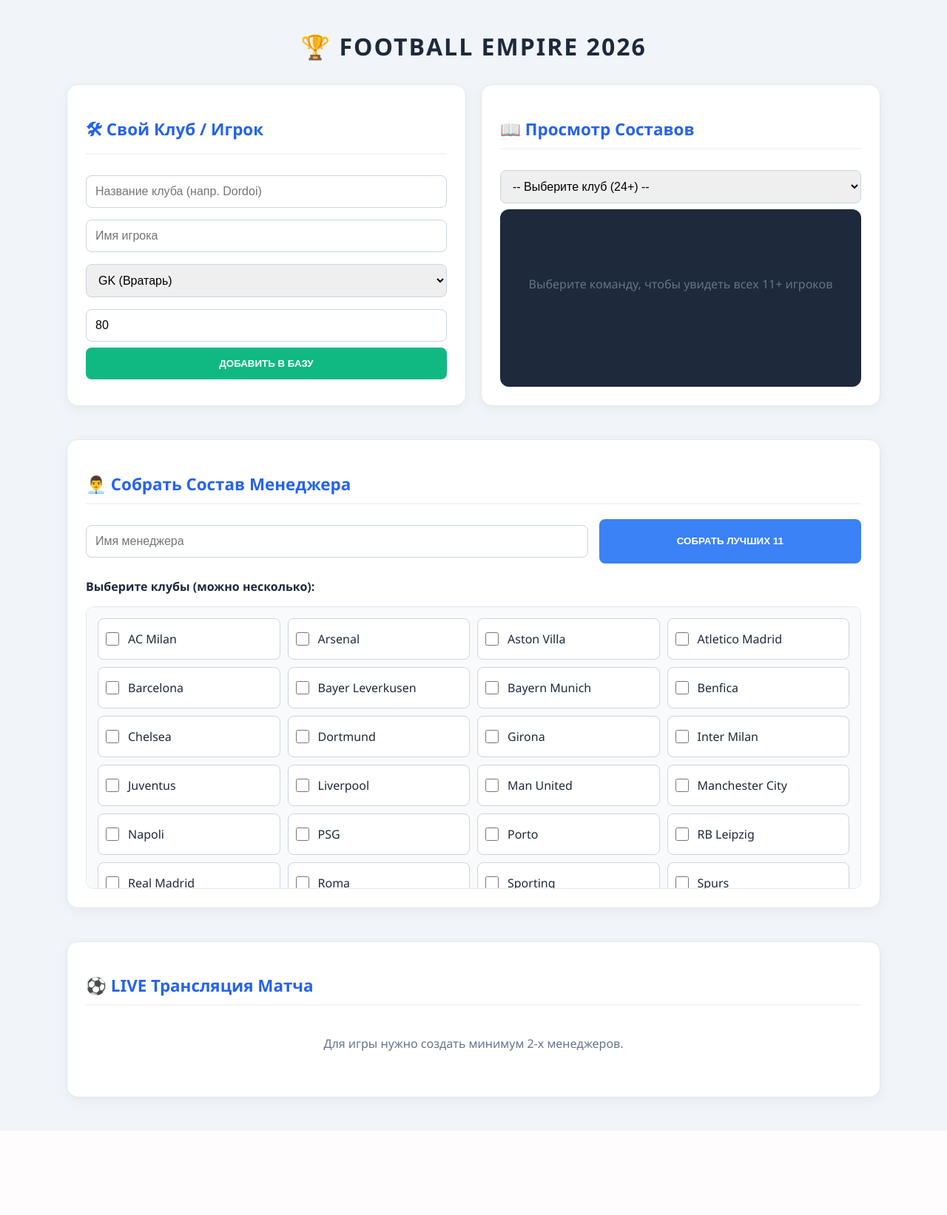
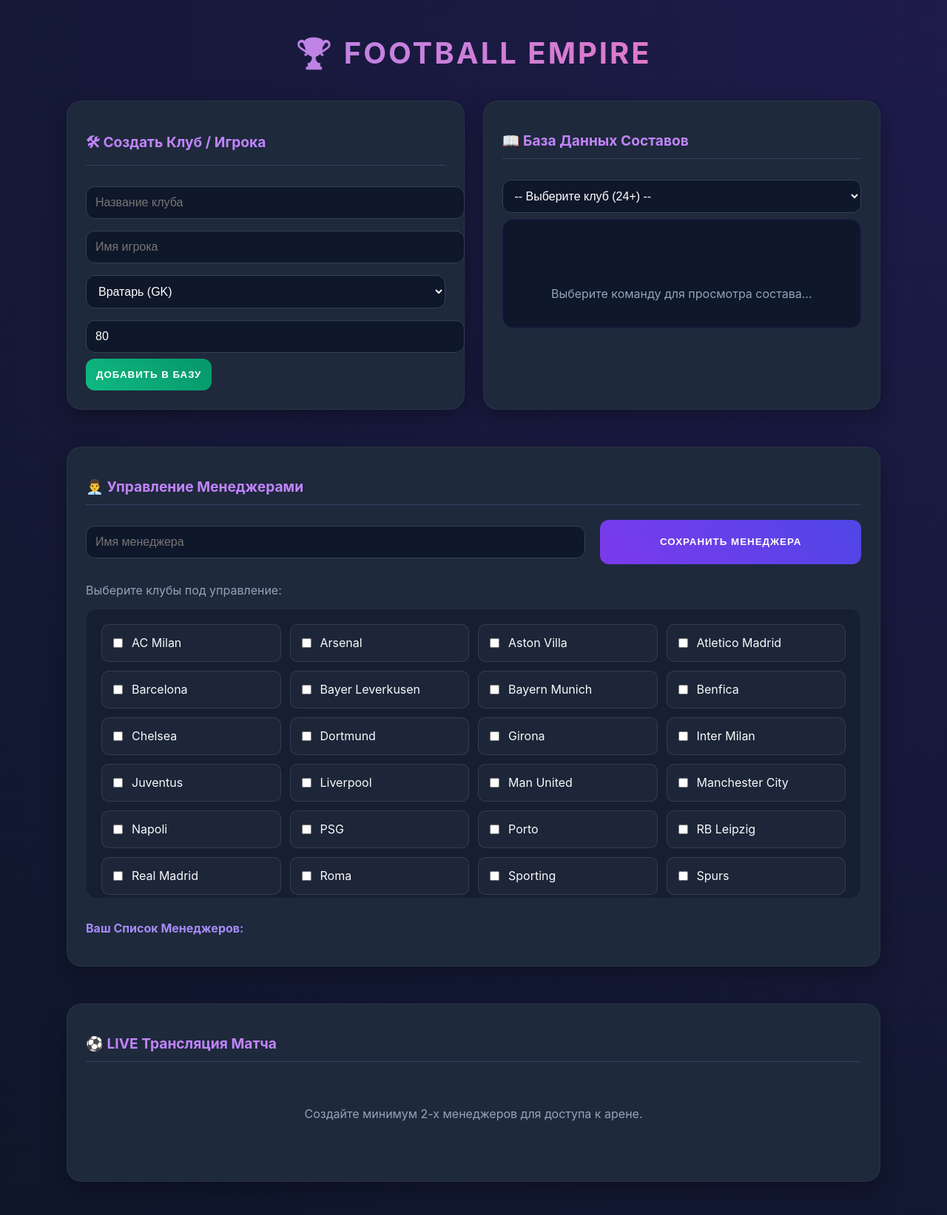
Before and after one commit to skaywwr/fsm, a Flask app: page / in a window 1280 px wide. Shown: the whole page at 74% size. Before the commit the page ends 1529 px from the top, so only its background shows below. Run offline with Flask 3, Linux system fonts and the light colour scheme.

Commit message:
Update index.html

```diff
--- a/templates/index.html
+++ b/templates/index.html
@@ -3,64 +3,178 @@
 <head>
     <meta charset="UTF-8">
     <meta name="viewport" content="width=device-width, initial-scale=1.0">
-    <title>Football Empire 2026</title>
+    <title>Football Empire | Purple Edition</title>
     <style>
-        body { font-family: 'Segoe UI', sans-serif; background: #f1f5f9; margin: 0; padding: 20px; color: #1e293b; }
+        :root {
+            --bg-dark: #0f172a;
+            --card-bg: #1e293b;
+            --accent-purple: #7c3aed;
+            --accent-pink: #db2777;
+            --text-main: #f8fafc;
+            --text-dim: #94a3b8;
+            --neon-glow: 0 0 15px rgba(124, 58, 237, 0.5);
+        }
+
+        body {
+            font-family: 'Inter', 'Segoe UI', sans-serif;
+            background-color: var(--bg-dark);
+            background-image: radial-gradient(circle at top right, #1e1b4b, var(--bg-dark));
+            margin: 0;
+            padding: 20px;
+            color: var(--text-main);
+            min-height: 100vh;
+        }
+
         .container { max-width: 1100px; margin: 0 auto; }
-        h1 { text-align: center; color: #1e293b; margin-bottom: 30px; text-transform: uppercase; letter-spacing: 2px; }
 
-        .card { background: white; padding: 25px; border-radius: 15px; box-shadow: 0 4px 15px rgba(0,0,0,0.05); margin-bottom: 25px; border: 1px solid #e2e8f0; }
-        h2 { color: #2563eb; border-bottom: 2px solid #f1f5f9; padding-bottom: 10px; margin-bottom: 20px; font-size: 1.4rem; }
+        h1 {
+            text-align: center;
+            font-size: 2.5rem;
+            background: linear-gradient(to right, #a78bfa, #f472b6);
+            -webkit-background-clip: text;
+            -webkit-text-fill-color: transparent;
+            margin-bottom: 40px;
+            text-transform: uppercase;
+            letter-spacing: 3px;
+        }
 
-        .grid { display: grid; grid-template-columns: 1fr 1fr; gap: 20px; }
+        .card {
+            background: var(--card-bg);
+            padding: 25px;
+            border-radius: 20px;
+            box-shadow: 0 10px 30px rgba(0,0,0,0.3);
+            margin-bottom: 25px;
+            border: 1px solid rgba(255,255,255,0.05);
+            backdrop-filter: blur(10px);
+        }
+
+        h2 {
+            color: #c084fc;
+            border-bottom: 1px solid rgba(192, 132, 252, 0.2);
+            padding-bottom: 12px;
+            margin-bottom: 20px;
+            font-size: 1.2rem;
+            display: flex;
+            align-items: center;
+            gap: 10px;
+        }
+
+        .grid { display: grid; grid-template-columns: 1fr 1fr; gap: 25px; }
         .full-width { grid-column: span 2; }
 
-        input, select { width: 100%; padding: 12px; margin: 8px 0; border: 1px solid #cbd5e1; border-radius: 8px; box-sizing: border-box; font-size: 1rem; }
-        button { border: none; padding: 14px; border-radius: 8px; cursor: pointer; font-weight: bold; width: 100%; transition: 0.3s; text-transform: uppercase; }
+        input, select {
+            width: 100%;
+            padding: 12px;
+            margin: 8px 0;
+            border: 1px solid #334155;
+            border-radius: 12px;
+            background: #0f172a;
+            color: white;
+            font-size: 1rem;
+            transition: 0.3s;
+        }
 
-        .btn-add { background: #10b981; color: white; }
-        .btn-add:hover { background: #059669; }
-        .btn-create { background: #3b82f6; color: white; }
-        .btn-create:hover { background: #2563eb; }
-        .btn-match { background: #f59e0b; color: white; font-size: 1.1rem; margin-top: 15px; }
-        .btn-match:hover { background: #d97706; }
+        input:focus, select:focus {
+            border-color: var(--accent-purple);
+            outline: none;
+            box-shadow: var(--neon-glow);
+        }
 
-        /* УДОБНАЯ СЕТКА КЛУБОВ */
+        button {
+            border: none;
+            padding: 14px;
+            border-radius: 12px;
+            cursor: pointer;
+            font-weight: bold;
+            text-transform: uppercase;
+            transition: 0.3s;
+            letter-spacing: 1px;
+        }
+
+        .btn-add { background: linear-gradient(45deg, #10b981, #059669); color: white; }
+        .btn-create { background: linear-gradient(45deg, #7c3aed, #4f46e5); color: white; }
+        .btn-match { background: linear-gradient(45deg, #db2777, #7c3aed); color: white; font-size: 1.1rem; }
+
+        button:hover { transform: translateY(-2px); filter: brightness(1.2); box-shadow: var(--neon-glow); }
+
+        /* СПИСОК КЛУБОВ */
         .clubs-grid {
             display: grid;
             grid-template-columns: repeat(auto-fill, minmax(200px, 1fr));
-            gap: 10px;
-            background: #f8fafc;
-            padding: 15px;
-            border-radius: 10px;
+            gap: 12px;
+            background: rgba(15, 23, 42, 0.5);
+            padding: 20px;
+            border-radius: 15px;
             max-height: 350px;
             overflow-y: auto;
-            border: 1px solid #e2e8f0;
+            border: 1px solid rgba(255,255,255,0.05);
         }
+
         .club-label {
             display: flex;
             align-items: center;
-            padding: 10px;
-            background: white;
-            border: 1px solid #cbd5e1;
-            border-radius: 8px;
+            padding: 10px 15px;
+            background: rgba(255,255,255,0.03);
+            border: 1px solid rgba(255,255,255,0.1);
+            border-radius: 10px;
             cursor: pointer;
             transition: 0.2s;
         }
-        .club-label:hover { background: #f1f5f9; border-color: #3b82f6; }
-        .club-label input { width: auto; margin-right: 12px; height: 18px; width: 18px; }
 
-        /* ПРОСМОТР СОСТАВА */
-        .roster-box { background: #1e293b; color: #f8fafc; padding: 20px; border-radius: 12px; min-height: 200px; max-height: 400px; overflow-y: auto; }
-        .player-row { display: flex; justify-content: space-between; padding: 8px 0; border-bottom: 1px solid #334155; }
-        .rating-badge { background: #3b82f6; color: white; padding: 2px 8px; border-radius: 6px; font-weight: bold; }
+        .club-label:hover { background: rgba(124, 58, 237, 0.1); border-color: var(--accent-purple); }
+        .club-label input { width: auto; margin-right: 12px; accent-color: var(--accent-purple); }
 
-        /* ТЕКСТОВАЯ ТРАНСЛЯЦИЯ */
-        .match-log { background: #0f172a; color: #34d399; padding: 25px; border-radius: 15px; font-family: 'Courier New', monospace; line-height: 1.6; margin-top: 20px; border: 2px solid #334155; }
-        .log-entry { margin-bottom: 10px; border-bottom: 1px solid #1e293b; padding-bottom: 5px; }
-        .final-score { text-align: center; font-size: 3rem; color: #fbbf24; margin: 20px 0; font-weight: bold; letter-spacing: 5px; }
+        /* РОСТЕР И ТРАНСЛЯЦИЯ */
+        .roster-box { background: #0f172a; padding: 20px; border-radius: 15px; border: 1px solid rgba(124, 58, 237, 0.2); }
+        .player-row { display: flex; justify-content: space-between; padding: 10px 0; border-bottom: 1px solid rgba(255,255,255,0.05); }
+        .rating-badge { background: var(--accent-purple); color: white; padding: 2px 10px; border-radius: 8px; font-weight: bold; }
 
-        .manager-tag { display: inline-block; background: #e2e8f0; padding: 5px 12px; border-radius: 20px; margin: 5px; font-size: 0.9rem; font-weight: bold; }
+        .match-log {
+            background: #020617;
+            color: #a78bfa;
+            padding: 25px;
+            border-radius: 20px;
+            font-family: 'Fira Code', monospace;
+            border: 1px solid var(--accent-purple);
+            box-shadow: inset 0 0 20px rgba(0,0,0,0.5);
+        }
+
+        .final-score {
+            text-align: center;
+            font-size: 3.5rem;
+            background: linear-gradient(to bottom, #fff, #a78bfa);
+            -webkit-background-clip: text;
+            -webkit-text-fill-color: transparent;
+            margin: 20px 0;
+            font-weight: 900;
+        }
+
+        .manager-item {
+            display: flex;
+            align-items: center;
+            justify-content: space-between;
+            background: rgba(255,255,255,0.05);
+            padding: 12px 20px;
+            border-radius: 15px;
+            margin-bottom: 10px;
+            border: 1px solid rgba(255,255,255,0.1);
+        }
+
+        .btn-small {
+            background: rgba(124, 58, 237, 0.2);
+            color: #c084fc;
+            padding: 6px 12px;
+            font-size: 0.8rem;
+            width: auto;
+            margin-left: 8px;
+            border: 1px solid rgba(124, 58, 237, 0.3);
+        }
+
+        /* Кастомный скроллбар */
+        ::-webkit-scrollbar { width: 8px; }
+        ::-webkit-scrollbar-track { background: var(--bg-dark); }
+        ::-webkit-scrollbar-thumb { background: #334155; border-radius: 10px; }
+        ::-webkit-scrollbar-thumb:hover { background: var(--accent-purple); }
 
         @media (max-width: 768px) { .grid { grid-template-columns: 1fr; } .full-width { grid-column: span 1; } }
     </style>
@@ -68,24 +182,24 @@
 <body>
 
 <div class="container">
-    <h1>🏆 Football Empire 2026</h1>
+    <h1>🏆 Football Empire</h1>
 
     <div class="grid">
         <div class="card">
-            <h2>🛠 Свой Клуб / Игрок</h2>
+            <h2>🛠 Создать Клуб / Игрока</h2>
             <form method="POST">
                 <input type="hidden" name="action" value="add_custom">
-                <input type="text" name="club_name" placeholder="Название клуба (напр. Dordoi)" required>
+                <input type="text" name="club_name" placeholder="Название клуба" required>
                 <input type="text" name="p_name" placeholder="Имя игрока" required>
                 <select name="p_pos">
-                    <option value="GK">GK (Вратарь)</option>
-                    <option value="CB">CB (Защитник)</option>
-                    <option value="LB">LB (Лев. защ)</option>
-                    <option value="RB">RB (Прав. защ)</option>
-                    <option value="CM">CM (Полузащ)</option>
-                    <option value="LW">LW (Лев. вингер)</option>
-                    <option value="RW">RW (Прав. вингер)</option>
-                    <option value="ST">ST (Нападающий)</option>
+                    <option value="GK">Вратарь (GK)</option>
+                    <option value="CB">Защитник (CB)</option>
+                    <option value="LB">Лев. Защ (LB)</option>
+                    <option value="RB">Прав. Защ (RB)</option>
+                    <option value="CM">Центр. Полузащ (CM)</option>
+                    <option value="ST">Нападающий (ST)</option>
+                    <option value="LW">Лев. Вингер (LW)</option>
+                    <option value="RW">Прав. Вингер (RW)</option>
                 </select>
                 <input type="number" name="p_rating" value="80" min="1" max="99">
                 <button type="submit" class="btn-add">Добавить в Базу</button>
@@ -93,42 +207,47 @@
         </div>
 
         <div class="card">
-            <h2>📖 Просмотр Составов</h2>
+            <h2>📖 База Данных Составов</h2>
             <select id="roster_select" onchange="updateRoster()">
                 <option value="">-- Выберите клуб (24+) --</option>
                 {% for c in clubs %}<option value="{{ c }}">{{ c }}</option>{% endfor %}
             </select>
             <div id="roster_display" class="roster-box">
-                <p style="text-align: center; color: #64748b; margin-top: 70px;">Выберите команду, чтобы увидеть всех 11+ игроков</p>
+                <p style="text-align: center; color: var(--text-dim); margin-top: 70px;">Выберите команду для просмотра состава...</p>
             </div>
         </div>
 
         <div class="card full-width">
-            <h2>👨‍💼 Собрать Состав Менеджера</h2>
-            <form method="POST">
+            <h2>👨‍💼 Управление Менеджерами</h2>
+            <form method="POST" id="manager_form">
                 <input type="hidden" name="action" value="create">
-                <div style="display: flex; gap: 15px; margin-bottom: 20px; flex-wrap: wrap;">
-                    <input type="text" name="manager_name" placeholder="Имя менеджера" required style="flex: 2; min-width: 200px;">
-                    <button type="submit" class="btn-create" style="flex: 1; min-width: 200px; margin: 0;">Собрать лучших 11</button>
+                <div style="display: flex; gap: 20px; margin-bottom: 25px; flex-wrap: wrap;">
+                    <input type="text" name="manager_name" id="m_input_name" placeholder="Имя менеджера" required style="flex: 2; min-width: 250px;">
+                    <button type="submit" class="btn-create" style="flex: 1; min-width: 200px;">Сохранить Менеджера</button>
                 </div>
 
-                <p><strong>Выберите клубы (можно несколько):</strong></p>
+                <p style="color: var(--text-dim); margin-bottom: 15px;">Выберите клубы под управление:</p>
                 <div class="clubs-grid">
                     {% for c in clubs %}
                     <label class="club-label">
-                        <input type="checkbox" name="clubs" value="{{ c }}"> <span>{{ c }}</span>
+                        <input type="checkbox" name="clubs" value="{{ c }}" class="club-check"> <span>{{ c }}</span>
                     </label>
                     {% endfor %}
                 </div>
             </form>
 
-            {% if managers %}
-            <div style="margin-top: 15px;">
+            <div style="margin-top: 30px;">
+                <h3 style="font-size: 1rem; color: #a78bfa;">Ваш Список Менеджеров:</h3>
                 {% for m_name, m_data in managers.items() %}
-                <span class="manager-tag">👤 {{ m_name }} (⭐{{ m_data.rating }})</span>
+                <div class="manager-item">
+                    <span>👤 {{ m_name }} <span style="color: #fbbf24; margin-left: 10px;">⭐ {{ m_data.rating }}</span></span>
+                    <div>
+                        <button class="btn-small" onclick="viewManagerTeam('{{ m_name }}')">👀 Состав</button>
+                        <button class="btn-small" style="color: #3b82f6;" onclick="editManager('{{ m_name }}')">⚙️ Изменить</button>
+                    </div>
+                </div>
                 {% endfor %}
             </div>
-            {% endif %}
         </div>
 
         <div class="card full-width">
@@ -136,65 +255,79 @@
             {% if managers|length >= 2 %}
             <form method="POST">
                 <input type="hidden" name="action" value="match">
-                <div style="display: grid; grid-template-columns: 1fr auto 1fr; gap: 20px; align-items: center;">
-                    <select name="m1">{% for m in managers %}<option value="{{ m }}">{{ m }} (⭐{{ managers[m].rating }})</option>{% endfor %}</select>
-                    <b style="font-size: 1.5rem;">VS</b>
-                    <select name="m2">{% for m in managers %}<option value="{{ m }}">{{ m }} (⭐{{ managers[m].rating }})</option>{% endfor %}</select>
+                <div style="display: flex; gap: 20px; align-items: center; justify-content: center;">
+                    <select name="m1" style="max-width: 300px;">{% for m in managers %}<option value="{{ m }}">{{ m }}</option>{% endfor %}</select>
+                    <b style="font-size: 1.5rem; color: var(--accent-pink);">VS</b>
+                    <select name="m2" style="max-width: 300px;">{% for m in managers %}<option value="{{ m }}">{{ m }}</option>{% endfor %}</select>
                 </div>
-                <button type="submit" class="btn-match">🔥 ЗАПУСТИТЬ МАТЧ 🔥</button>
+                <button type="submit" class="btn-match">🔥 Начать Симуляцию 🔥</button>
             </form>
 
             {% if match_result %}
             <div class="match-log">
-                <h3 style="text-align: center; color: #fff; margin-bottom: 20px; border-bottom: 1px solid #334155; padding-bottom: 10px;">ОТЧЕТ О МАТЧЕ</h3>
+                <h3 style="text-align: center; color: white; margin-bottom: 20px; letter-spacing: 2px;">MATCH PROTOCOL</h3>
                 {% for entry in match_result.log %}
-                    <div class="log-entry">{{ entry }}</div>
+                    <div class="player-row" style="border-color: rgba(167, 139, 250, 0.1);">{{ entry }}</div>
                 {% endfor %}
-                <p style="text-align: center; color: #94a3b8; margin: 10px 0;">90' — Финальный свисток!</p>
 
                 <div class="final-score">{{ match_result.score }}</div>
 
-                <div style="text-align: center; font-size: 1.5rem;">
+                <div style="text-align: center; font-size: 1.8rem; color: #fff;">
                     {% if match_result.winner == "Ничья" %}
-                        🤝 <span style="color: #fff;">НИЧЬЯ</span>
+                        🤝 <span style="color: #94a3b8;">DRAW GAME</span>
                     {% else %}
-                        🏆 <span style="color: #fff;">ПОБЕДИТЕЛЬ:</span> <span style="color: #fbbf24;">{{ match_result.winner }}</span>
+                        🏆 WINNER: <span style="color: #f472b6;">{{ match_result.winner }}</span>
                     {% endif %}
                 </div>
-                <p style="text-align: center; opacity: 0.5; font-size: 0.8rem; margin-top: 15px; color: #fff;">Шанс на победу фаворита: {{ match_result.chance }}%</p>
+                <p style="text-align: center; color: var(--text-dim); font-size: 0.8rem; margin-top: 20px;">Probability: {{ match_result.chance }}%</p>
             </div>
             {% endif %}
 
             {% else %}
-            <p style="text-align: center; padding: 20px; color: #64748b;">Для игры нужно создать минимум 2-х менеджеров.</p>
+            <p style="text-align: center; color: var(--text-dim); padding: 40px;">Создайте минимум 2-х менеджеров для доступа к арене.</p>
             {% endif %}
         </div>
     </div>
 </div>
 
 <script>
-    // Загружаем полную базу из Flask
     const db = {{ full_database | tojson }};
+    const managers = {{ managers | tojson }};
 
     function updateRoster() {
-        const clubName = document.getElementById('roster_select').value;
-        const display = document.getElementById('roster_display');
+        const club = document.getElementById('roster_select').value;
+        const out = document.getElementById('roster_display');
+        if(!club) return;
+        renderPlayers(db[club], out, `Team: ${club}`);
+    }
 
-        if(!clubName || !db[clubName]) {
-            display.innerHTML = '<p style="text-align: center; color: #64748b; margin-top: 70px;">Выберите команду...</p>';
-            return;
-        }
+    function viewManagerTeam(name) {
+        const out = document.getElementById('roster_display');
+        renderPlayers(managers[name].team, out, `Manager Squad: ${name}`);
+        out.scrollIntoView({behavior: "smooth"});
+    }
 
-        let html = `<h4 style="margin: 0 0 15px 0; color: #3b82f6;">Состав ${clubName}:</h4>`;
-        db[clubName].forEach(p => {
-            html += `
-                <div class="player-row">
-                    <span><b>${p.name}</b> <small style="color: #94a3b8; margin-left: 10px;">${p.pos}</small></span>
+    function renderPlayers(players, container, title) {
+        let h = `<h4 style="color: #a78bfa; margin-bottom: 15px; font-size: 0.9rem;">${title} (${players.length})</h4>`;
+        players.forEach(p => {
+            h += `<div class="player-row">
+                    <span>${p.name} <small style="color: #64748b;">${p.pos}</small></span>
                     <span class="rating-badge">${p.rating}</span>
-                </div>
-            `;
+                  </div>`;
         });
-        display.innerHTML = html;
+        container.innerHTML = h;
+    }
+
+    function editManager(name) {
+        const m = managers[name];
+        document.getElementById('m_input_name').value = m.name;
+        const checks = document.querySelectorAll('.club-check');
+        checks.forEach(c => c.checked = false);
+        m.selected_clubs.forEach(cN => {
+            const el = Array.from(checks).find(c => c.value === cN);
+            if(el) el.checked = true;
+        });
+        document.getElementById('manager_form').scrollIntoView({behavior: "smooth"});
     }
 </script>
 
```
